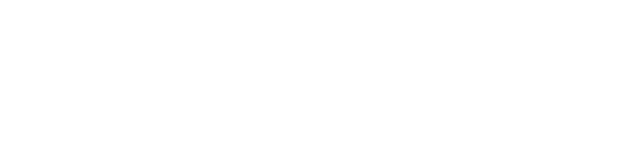
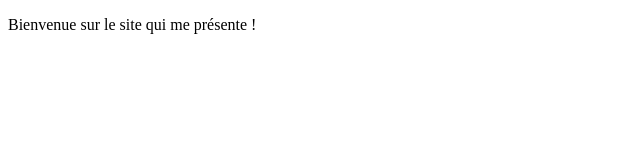
Before and after one commit to Galevskii/Site_CV, a plain HTML site: page Index.html in a window 1280 px wide. Shown: the whole page, without its empty margins (0-640 px from the left). Drawn offline with Linux system fonts and the light colour scheme.

Commit message:
Test modification

```diff
--- a/Index.html
+++ b/Index.html
@@ -5,5 +5,6 @@
         <title>CV Le Gouallec alternance</title>
     </head>
     <body>
+        <p>Bienvenue sur le site qui me présente !</p>
     </body>
 </html>
```
